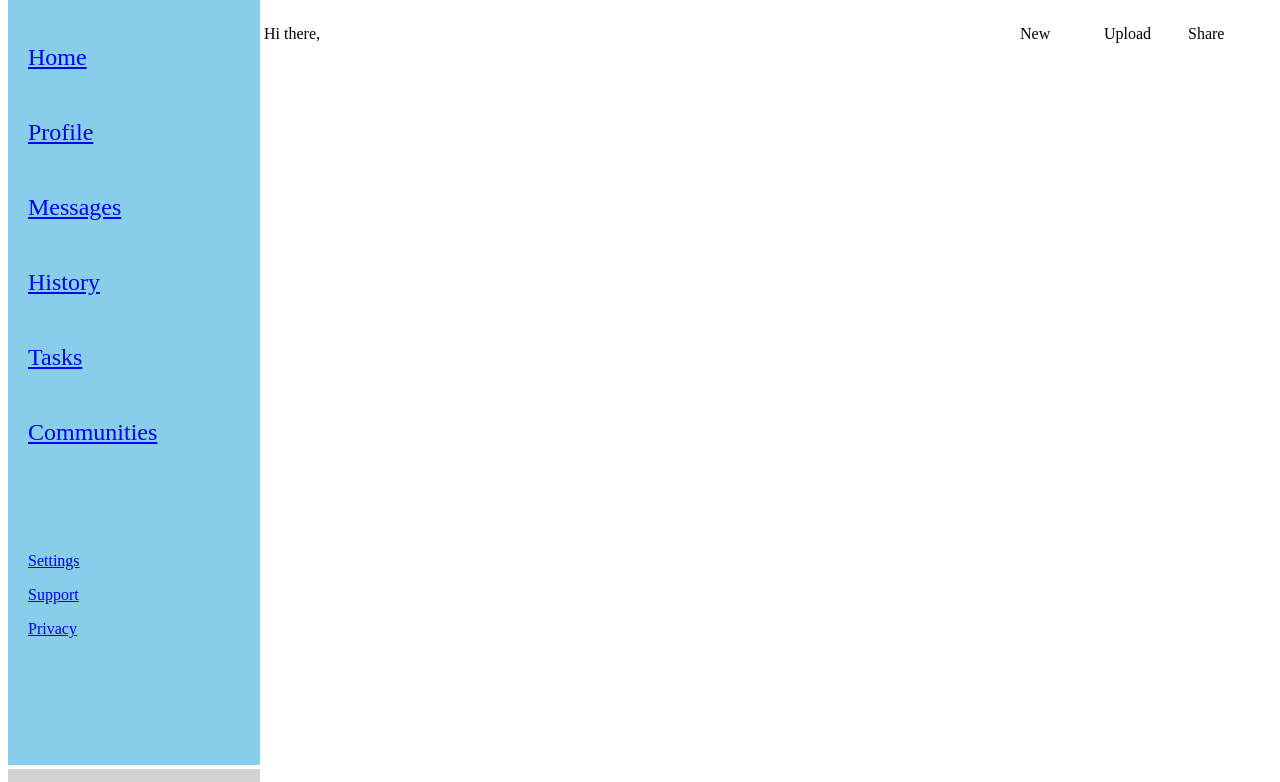
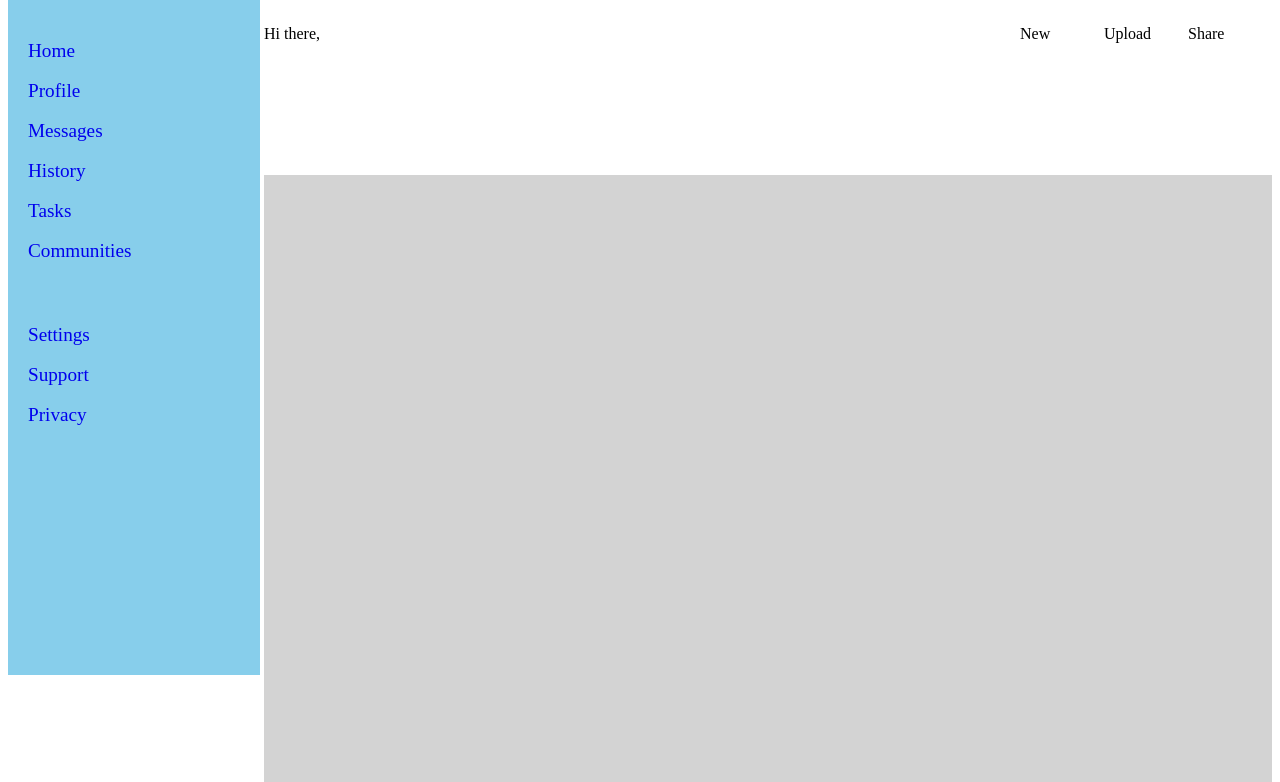
Before and after one commit to HereticJ/top-project-admin-dashboard, a plain HTML site: page index.html in a window 1280 px wide. Shown: the part 83-865 px from the top of the page. Drawn offline with Linux system fonts and the light colour scheme.

Commit message:
Split container into right and left, add more structure

```diff
--- a/index.html
+++ b/index.html
@@ -9,21 +9,7 @@
 <body>
     <div class="container">
 
-        <div class="header">
-
-            <div class="searchbar">Search</div>
-            <div class="bell"></div>
-            <div class="profile">Morgan Oakley</div>
-            <div class="greeting">Hi there,</div>
-
-            <div class="buttons">
-                <div class="new-button">New</div>
-                <div class="upload-button">Upload</div>
-                <div class="share-button">Share</div>
-            </div>
-
-        </div>
-
+        <div class="left">
             <div class="sidebar">
 
             <div class="logo">Dashboard</div>
@@ -41,6 +27,23 @@
                     <a href="settings"><p>Settings</p></a>
                     <a href="support"><p>Support</p></a>
                     <a href="privacy"><p>Privacy</p></a>
+                </div>
+            </div>
+        </div>
+
+        <div class="right">
+
+            <div class="header">
+
+                <div class="searchbar">Search</div>
+                <div class="bell"></div>
+                <div class="profile">Morgan Oakley</div>
+                <div class="greeting">Hi there,</div>
+
+                <div class="buttons">
+                    <div class="new-button">New</div>
+                    <div class="upload-button">Upload</div>
+                    <div class="share-button">Share</div>
                 </div>
 
             </div>
--- a/style.css
+++ b/style.css
@@ -1,16 +1,90 @@
 .container {
     display: grid;
-    grid-template-columns: [first] 1fr [second] 4fr;
-    grid-template-rows: [header] 1fr [content] 5fr;
+    grid-template-columns: 1fr 4fr;
     gap: 4px;
 }
 
+.left {
+    display: grid;
+    grid-column: 1 / 2;
+    grid-row: 1 / 2;
+    grid-template-rows: 150px 350px 250px;
+}
+
+.sidebar {
+    display: grid;
+    background-color: skyblue;
+    grid-column: 1 / 2;
+    grid-row: 1 / 4;
+    grid-template-rows: 2fr repeat(6, 1fr) repeat(3, 1fr);
+    gap: 4px;
+}
+
+.logo {
+    display: grid;
+    font-size: 2rem;
+    grid-row: 1 / 2;
+    padding: 15px;
+    padding-bottom: 20px;
+    place-self: start;
+}
+
+.dash-nav {
+    display: grid;
+    font-size: 1.2rem;
+    grid-row: 2 / 3;
+    padding: 20px;
+}
+
+.dash-settings {
+    display: grid;
+    font-size: 1.2rem;
+    grid-row: 3 / 4;
+    padding: 20px;
+}
+
+.dash-nav > a {
+    height: 40px;
+    text-decoration: none;
+}
+
+.dash-settings > a {
+    height: 40px;
+    text-decoration: none;
+}
+
+
+
+.right {
+    display: grid;
+    grid-column: 2 / 3;
+    grid-template-columns: 3fr 1fr;
+    grid-template-rows: 1fr 4fr;
+}
+
+
 .header {
     display: grid;
-    grid-column: second / 3;
-    grid-row: header / 2;
+    grid-column: 1 / 3;
+    grid-row: 1 / 2;
     grid-template-columns: 3fr 1fr;
     grid-template-rows: 100px 150px;
+}
+
+.main-content {
+    display: grid;
+    grid-column: 1 / 3;
+    grid-row: 2 / 3;
+    background-color: lightgray;
+    grid-template-columns: 3fr 1fr;
+}
+
+.projects {
+    display: grid;
+    grid-column: 1 / 2;
+    grid-row: 2 / 3;
+    grid-template-columns: 1fr 1fr;
+    grid-template-rows: 1fr 1fr 1fr;
 }
 
 .searchbar {
@@ -43,7 +117,6 @@
 
 .new-button {
     grid-column: 1 / 2;
-
 }
 
 .upload-button {
@@ -55,32 +128,3 @@
     grid-column: 3 / 4;
 
 }
-
-.sidebar {
-    display: grid;
-    padding: 20px;
-    background-color: skyblue;
-    grid-row: 1 / 1;
-    grid-template-rows: 100px 400px 300px;
-    justify-items: start;
-    align-items: center;
-}
-
-.logo {
-    display: grid;
-    font-size: 2rem;
-    grid-row: 1 / 2;
-    place-self: start;
-}
-
-.dash-nav {
-    display: grid;
-    font-size: 1.5rem;
-    grid-row: 2 / 3;
-}
-
-.main-content {
-    display: grid;
-    background-color: lightgray;
-    grid-template-columns: 3fr 1fr;
-}
```
Lines whose indentation alone changed are shown as unchanged.
